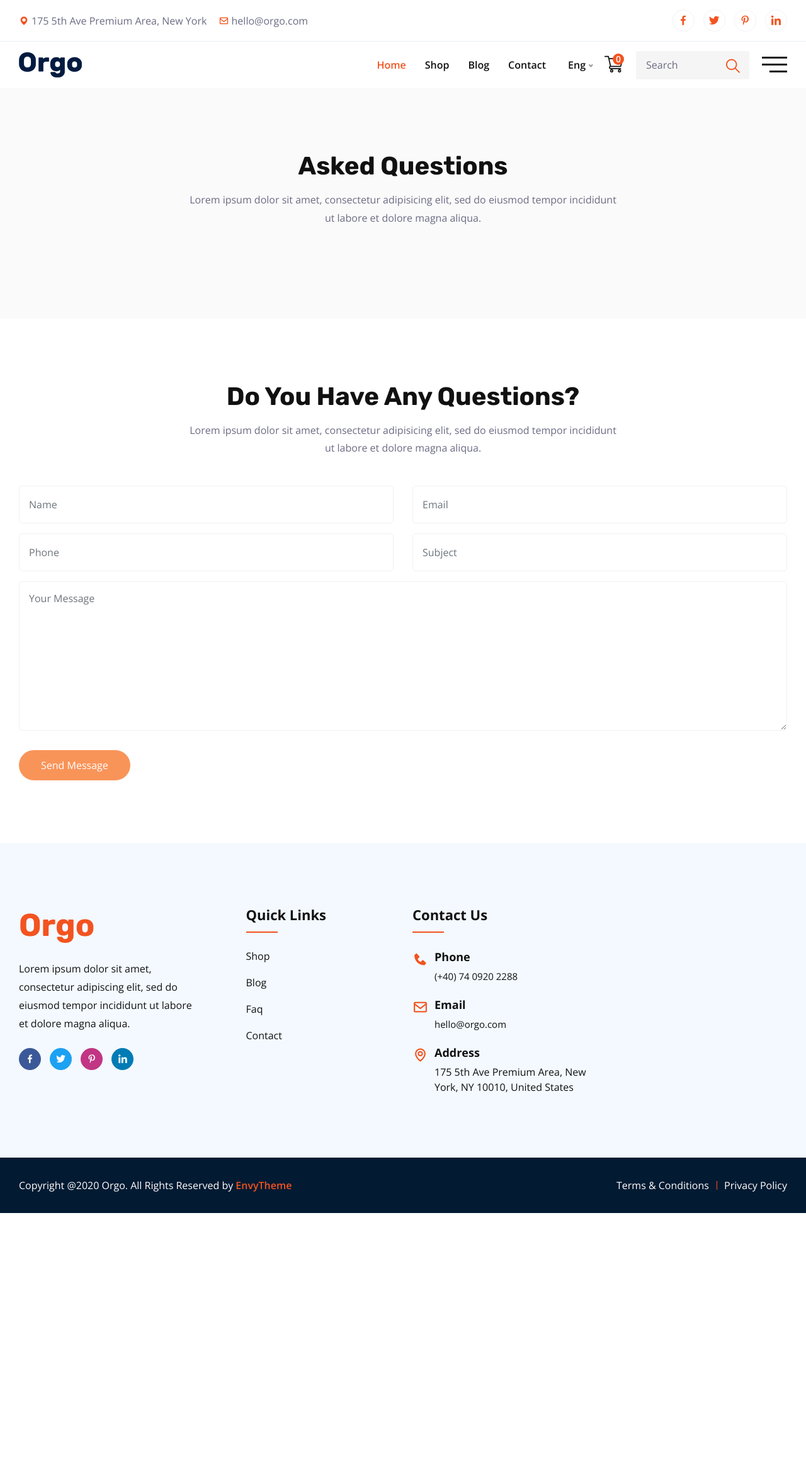
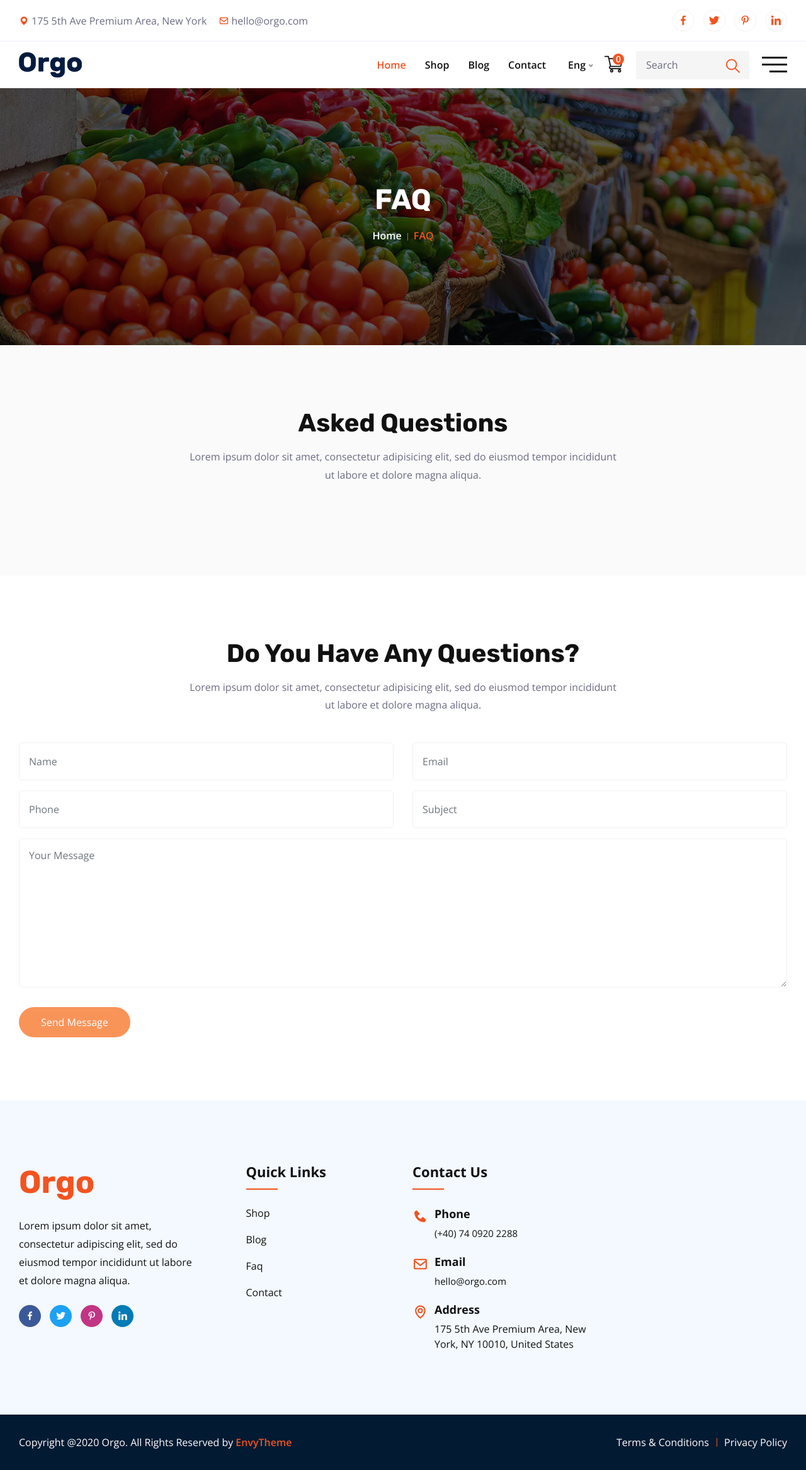
Before and after one commit to Amankaium/pybeelog, a Django app: page /faq/ in a window 1280 px wide. Shown: the whole page at 63% size. Before the commit the page ends 1926 px from the top, so only its background shows below. Run offline with Django 4.2, Linux system fonts and the light colour scheme; data that the repository does not hold is empty; parts of the project's set-up code (start-up, migrations or seed data) failed here and were passed over; some libraries are stand-ins or nearby versions.

Commit message:
correction template

```diff
--- a/faq/templates/faq/faq.html
+++ b/faq/templates/faq/faq.html
@@ -1,7 +1,23 @@
 {% extends 'base.html' %}
 
 {% block page %}
-
+	<div class="page-banner-area item-bg3">
+		<div class="d-table">
+			<div class="d-table-cell">
+				<div class="container">
+					<div class="page-banner-content">
+						<h2>FAQ</h2>
+						<ul>
+							<li>
+								<a href="index.html">Home</a>
+							</li>
+							<li>FAQ</li>
+						</ul>
+					</div>
+				</div>
+			</div>
+		</div>
+	</div>
 	<!-- Start FAQ Area -->
 	<section class="faq-area ptb-100">
 		<div class="container">
@@ -12,31 +28,18 @@
 
 			<div class="faq-accordion">
 				<ul class="accordion">
-					{% for c in faq %}
+					{% for faq in faqs %}
 					<li class="accordion-item">
-						<a class="accordion-title active" href="javascript:void(0)">
+						<a class="accordion-title" href="javascript:void(0)">
 							<i class='bx bx-plus'></i>
-							{{ c.title }}
+							{{ faq.title }}
 						</a>
 
-						<p class="accordion-content collapse show">
-							{{ c.description }}
+						<p class="accordion-content">
+							{{ faq.description }}
 						</p>
 					</li>
 					{% endfor %}
-
-					<!--<li class="accordion-item">
-						<a class="accordion-title" href="javascript:void(0)">
-							<i class='bx bx-plus'></i>
-							Lorem ipsum
-						</a>
-
-						<p class="accordion-content">
-							 ultrices gravida.
-						</p>
-					</li>-->
-
-
 				</ul>
 			</div>
 		</div>
--- a/faq/views.py
+++ b/faq/views.py
@@ -12,7 +12,7 @@ class FaqView(ListView, FormView):
     template_name = 'faq/faq.html'
     success_url = '/faq/'
     model = Faq
-    context_object_name = 'faq'
+    context_object_name = 'faqs'
     form_class = FaqFeedbackForm
 
     def form_valid(self, form):
```
Also changed, not shown: faq/templates/faq/faq-contact.html (deleted, +0 -74 lines).
